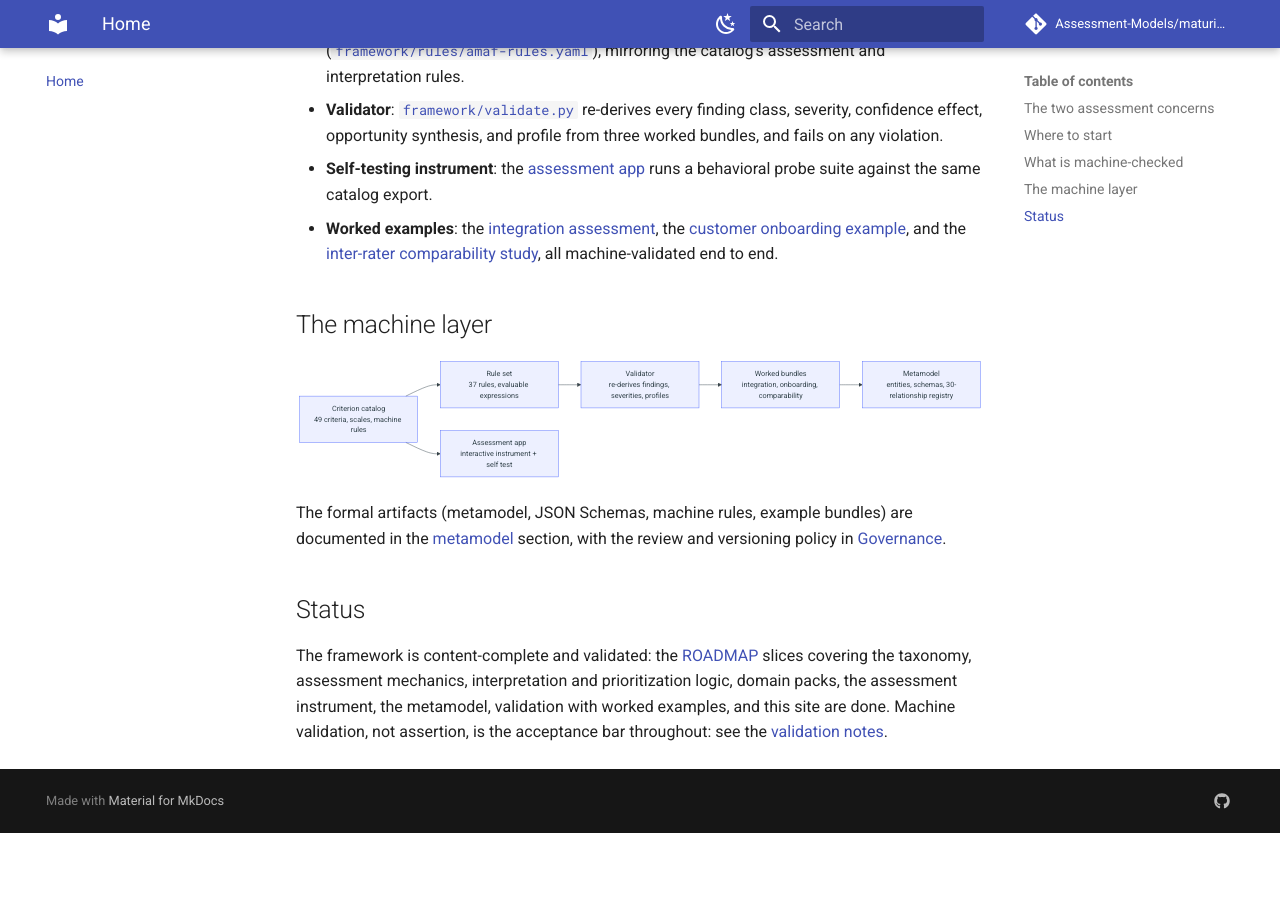
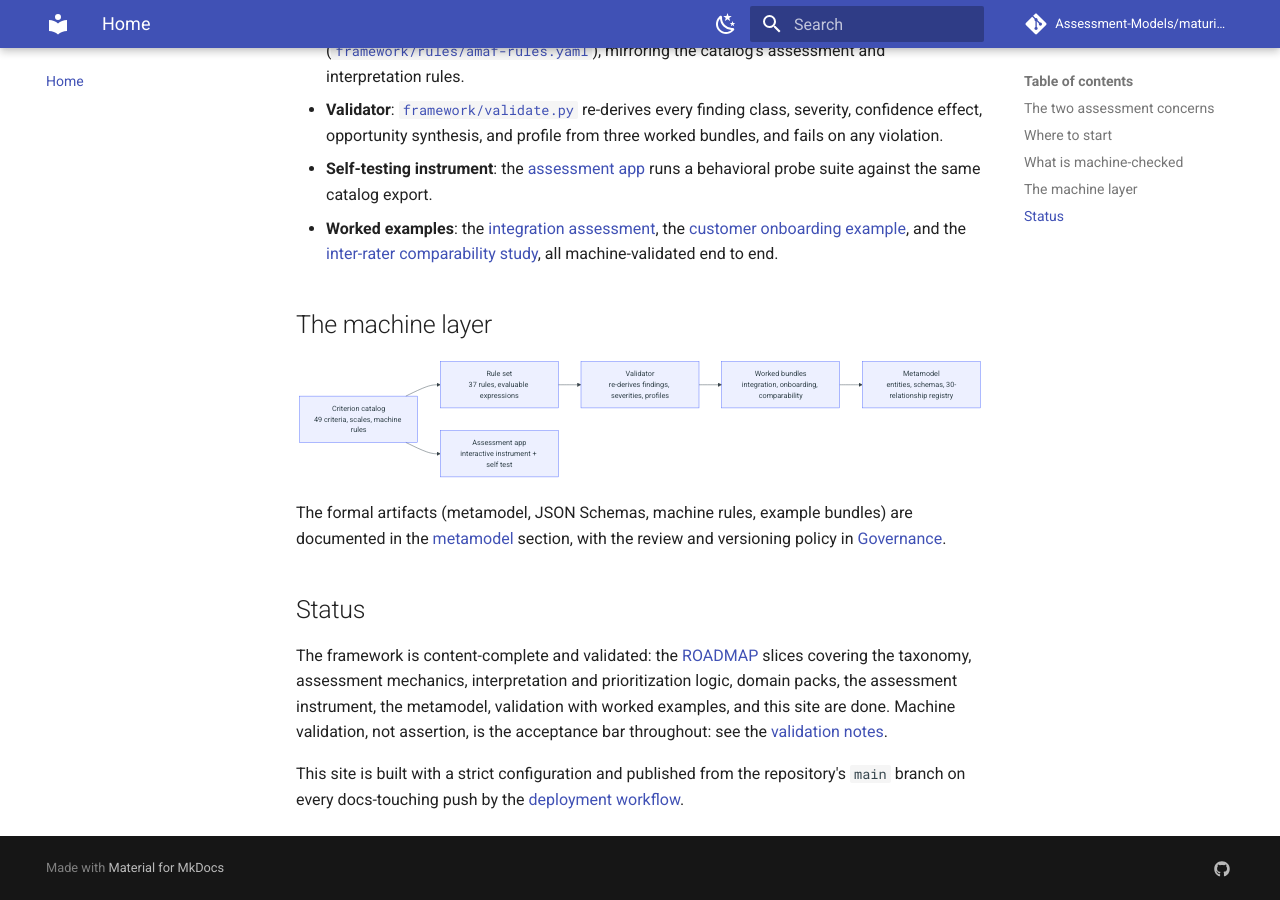
Before and after one commit to Assessment-Models/maturity-model-modernization, an MkDocs documentation site: the page built from docs/index.md, in a window 1280 px wide and 900 px high, scrolled down 1540 px. Built offline with MkDocs 1.6.1 and Material for MkDocs 9.7.7, drawn with Linux system fonts in a browser that asks for light colours; comment, search, counter and statistics services are not loaded; before the commit the page ends 2373 px from its top, so only the background shows below that.

Commit message:
docs: add site deployment note to landing page (retrigger Pages deployment)

```diff
--- a/docs/index.md
+++ b/docs/index.md
@@ -51,3 +51,5 @@ The formal artifacts (metamodel, JSON Schemas, machine rules, example bundles) a
 ## Status
 
 The framework is content-complete and validated: the [ROADMAP](https://github.com/Assessment-Models/maturity-model-modernization/blob/main/ROADMAP.md) slices covering the taxonomy, assessment mechanics, interpretation and prioritization logic, domain packs, the assessment instrument, the metamodel, validation with worked examples, and this site are done. Machine validation, not assertion, is the acceptance bar throughout: see the [validation notes](validation/validation-notes.md).
+
+This site is built with a strict configuration and published from the repository's `main` branch on every docs-touching push by the [deployment workflow](https://github.com/Assessment-Models/maturity-model-modernization/blob/main/.github/workflows/docs.yml).
```
